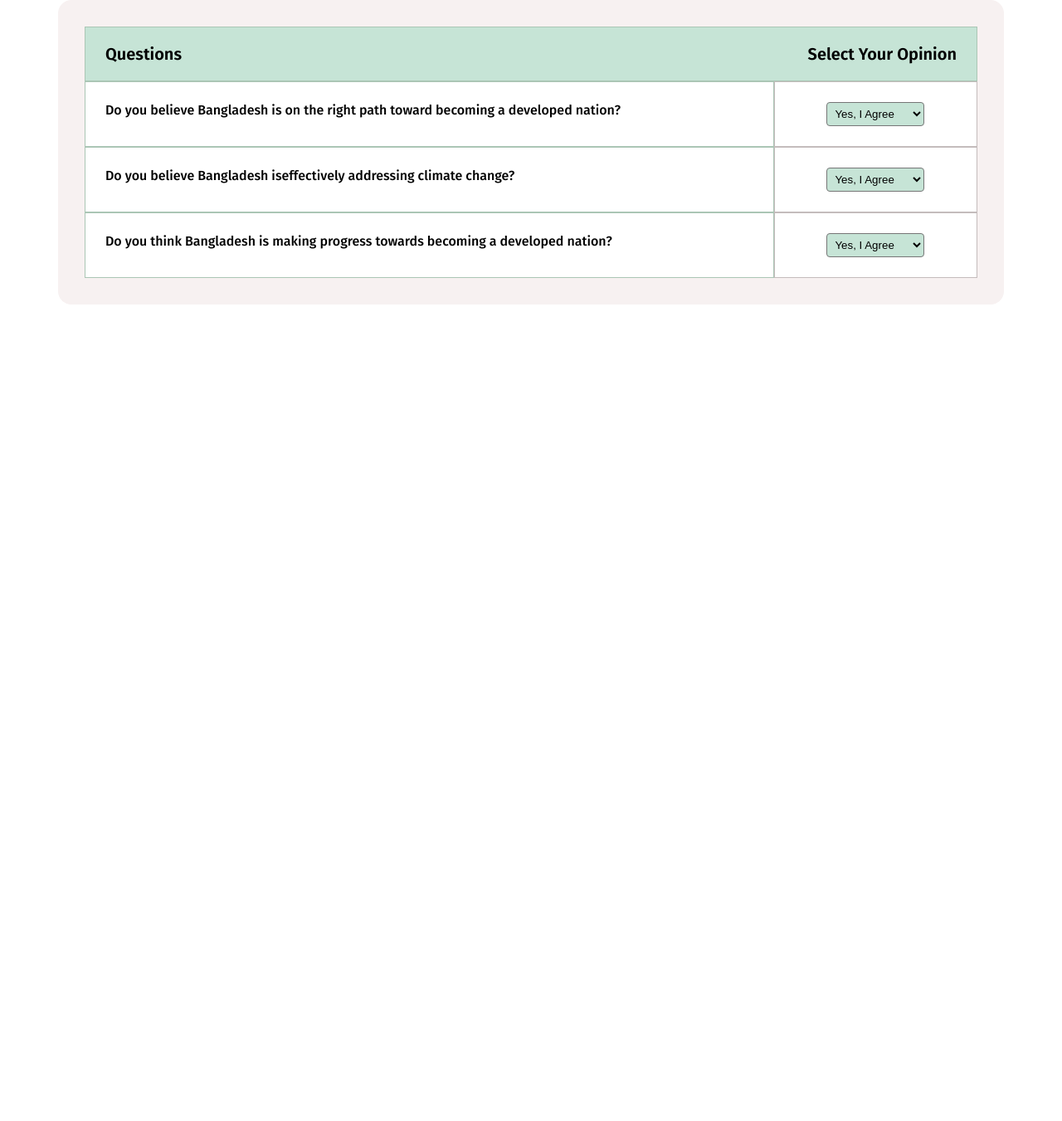
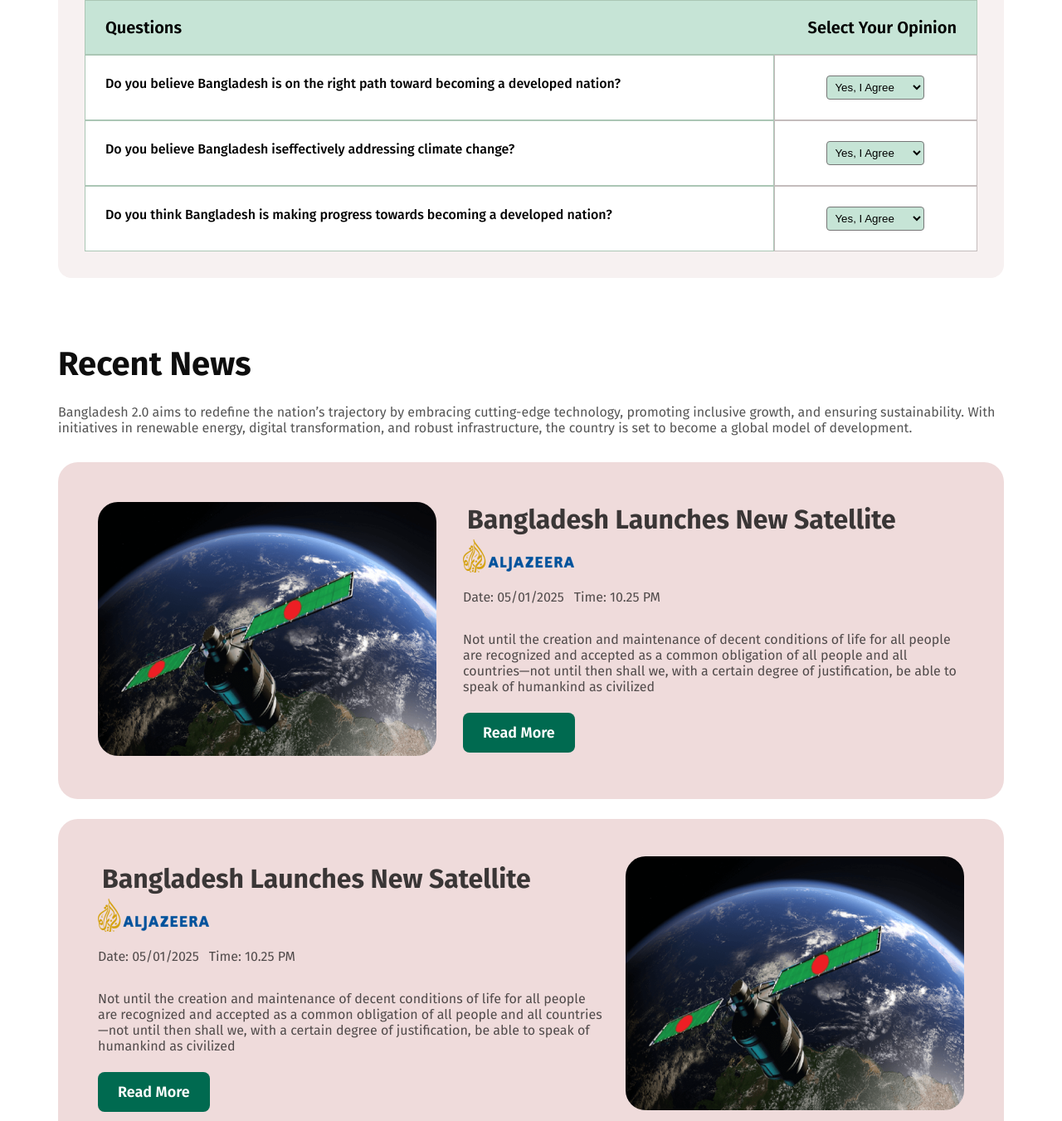
Before and after one commit to shahariar-hridoy/Assignment-1, a plain HTML site: page index.html in a window 1280 px wide. Shown: the part 2402-3753 px from the top of the page at 83% size. Before the commit the page ends 2777 px from the top, so only its background shows below. Drawn offline with Linux system fonts and the light colour scheme.

Commit message:
news section added

```diff
--- a/index.html
+++ b/index.html
@@ -60,7 +60,7 @@
         </section>
         <section class="card-2">
             <h3 class="section-title fira-sans-bold">The Vision of Future</h3>
-            <p class="card-description fira-sans-regular">Bangladesh 2.0 aims to redefine the nation’s trajectory by embracing cutting-edge technology, promoting inclusive growth, and ensuring sustainability. With initiatives in renewable energy, digital transformation, and robust infrastructure, the country is set to become a global model of development.</p>
+            <p class="section-description fira-sans-regular">Bangladesh 2.0 aims to redefine the nation’s trajectory by embracing cutting-edge technology, promoting inclusive growth, and ensuring sustainability. With initiatives in renewable energy, digital transformation, and robust infrastructure, the country is set to become a global model of development.</p>
             <div class="card-container">
                 <div class="card-column1">
                     <img src="assets/card-icon.png" alt="">
@@ -138,6 +138,43 @@
             </div>
             </div>
         </section>
+        <section class="news-section">
+            <h3 class="section-title fira-sans-bold">Recent News</h3>
+            <p class="section-description fira-sans-regular">Bangladesh 2.0 aims to redefine the nation’s trajectory by embracing cutting-edge technology, promoting inclusive growth, and ensuring sustainability. With initiatives in renewable energy, digital transformation, and robust infrastructure, the country is set to become a global model of development.</p>
+            <div class="news-container">
+                <div class="news-image">
+                    <img src="/assets/satelite.png" alt="">
+                </div>
+                <div class="news-content">
+                    <p class="news-headline fira-sans-bold">Bangladesh Launches New Satellite</p>
+                    <img src="/assets/al-jazeera.png" alt="">
+                    <div class="time-date fira-sans-regular">
+                        <p class="news-date">Date: 05/01/2025</p>
+                        <p class="news-time">Time: 10.25 PM</p>
+                    </div>
+                    <p class="news-description fira-sans-regular">Not until the creation and maintenance of decent conditions of life for all people are recognized and accepted as a common obligation of all people and all countries—not until then shall we,
+                        with a certain degree of justification, be able to speak of humankind as civilized</p>
+                    <button class="btn-news fira-sans-semibold">Read More</button>
+                </div>
+            </div>
+            <div class="news-container2">
+                <div class="news-content">
+                    <p class="news-headline fira-sans-bold">Bangladesh Launches New Satellite</p>
+                    <img src="/assets/al-jazeera.png" alt="">
+                    <div class="time-date fira-sans-regular">
+                        <p class="news-date">Date: 05/01/2025</p>
+                        <p class="news-time">Time: 10.25 PM</p>
+                    </div>
+                    <p class="news-description fira-sans-regular">Not until the creation and maintenance of decent conditions of life for all people are recognized and accepted as a common obligation of all people and all countries—not until then shall we,
+                        with a certain degree of justification, be able to speak of humankind as civilized</p>
+                    <button class="btn-news fira-sans-semibold">Read More</button>
+
+                </div>
+                <div class="news-image">
+                    <img src="/assets/satelite.png" alt="">
+                </div>
+            </div>
+        </section>
     </main>
     <!-- footer section starts here -->
     <footer>
--- a/styles/style.css
+++ b/styles/style.css
@@ -114,7 +114,7 @@
     font-size: 40px;
     margin-bottom: 24px;
 }
-.card-description{
+.section-description{
     color: #0E0E0E;
     opacity: 70%;
     font-size: 16px;
@@ -265,3 +265,113 @@
     background-color:#C6E4D6;
     border-radius: 4px;
 }
+
+/* ========-----------News section style-------------*/
+.news-container{
+    border-radius: 24px;
+    display: flex;
+    justify-content: space-between;
+    align-content: center;
+    background-color: #efdbdb;
+    margin-bottom: 24px;
+}
+.news-image{
+    padding: 48px 0 48px 48px;
+    margin-right: 32px;
+}
+.news-image img{
+    border-radius: 24px;
+}
+.news-content{
+    padding: 45px 48px 56px 0;
+}
+.news-content img{
+    margin: 0;
+}
+.news-headline{
+    margin: 5px;
+    font-size: 32px;
+    color: #0E0E0E;
+    opacity: 80%;
+}
+.time-date{
+    margin-bottom: 6px;
+    display: flex;
+    gap: 12px;
+    font-size: 16px;
+    color: #0E0E0E;
+    opacity: 70%;
+}
+.news-description{
+    font-size: 16px;
+    color: #0E0E0E;
+    opacity: 70%;
+}
+.btn-news{
+    margin-top: 6px;
+    background-color: #006A50;
+    color: #FFFFFF;
+    font-size: 18px;
+    padding: 13px 24px;
+    border: none;
+    border-radius: 8px;
+}
+.btn-news:hover{
+    color: #000000;
+}
+
+
+/* --------------------------- news page 2 */
+.news-container2{
+    border-radius: 24px;
+    display: flex;
+    gap: 20px;
+    justify-content: space-between;
+    align-content: center;
+    background-color: #efdbdb;
+}
+.news-container2 .news-image{
+    padding: 45px 48px 56px 0;
+    margin: 0 0 0 5px;
+}
+.news-container2 .news-image img{
+    border-radius: 24px;
+}
+.news-container2 .news-content{
+    margin right: 0;
+    padding: 48px 0 48px 48px;
+}
+.news-container2 .news-content img{
+    margin: 0;
+}
+.news-container2 .news-headline{
+    margin: 5px;
+    font-size: 32px;
+    color: #0E0E0E;
+    opacity: 80%;
+}
+.news-container2 .time-date{
+    margin-bottom: 6px;
+    display: flex;
+    gap: 12px;
+    font-size: 16px;
+    color: #0E0E0E;
+    opacity: 70%;
+}
+.news-container2 .news-description{
+    font-size: 16px;
+    color: #0E0E0E;
+    opacity: 70%;
+}
+.news-container2 .btn-news{
+    margin-top: 6px;
+    background-color: #006A50;
+    color: #FFFFFF;
+    font-size: 18px;
+    padding: 13px 24px;
+    border: none;
+    border-radius: 8px;
+}
+.news-container2 .btn-news:hover{
+    color: #000000;
+}
```
